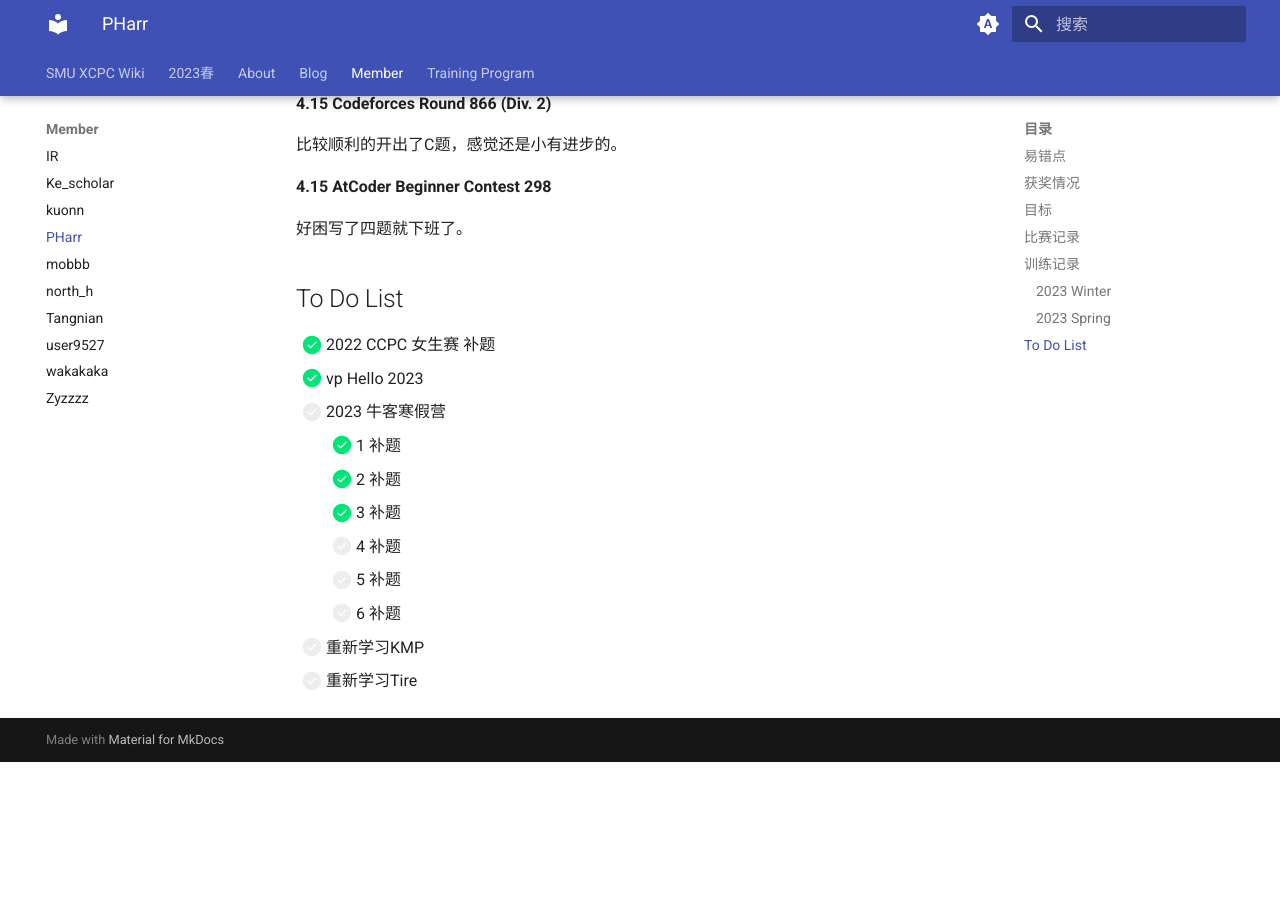
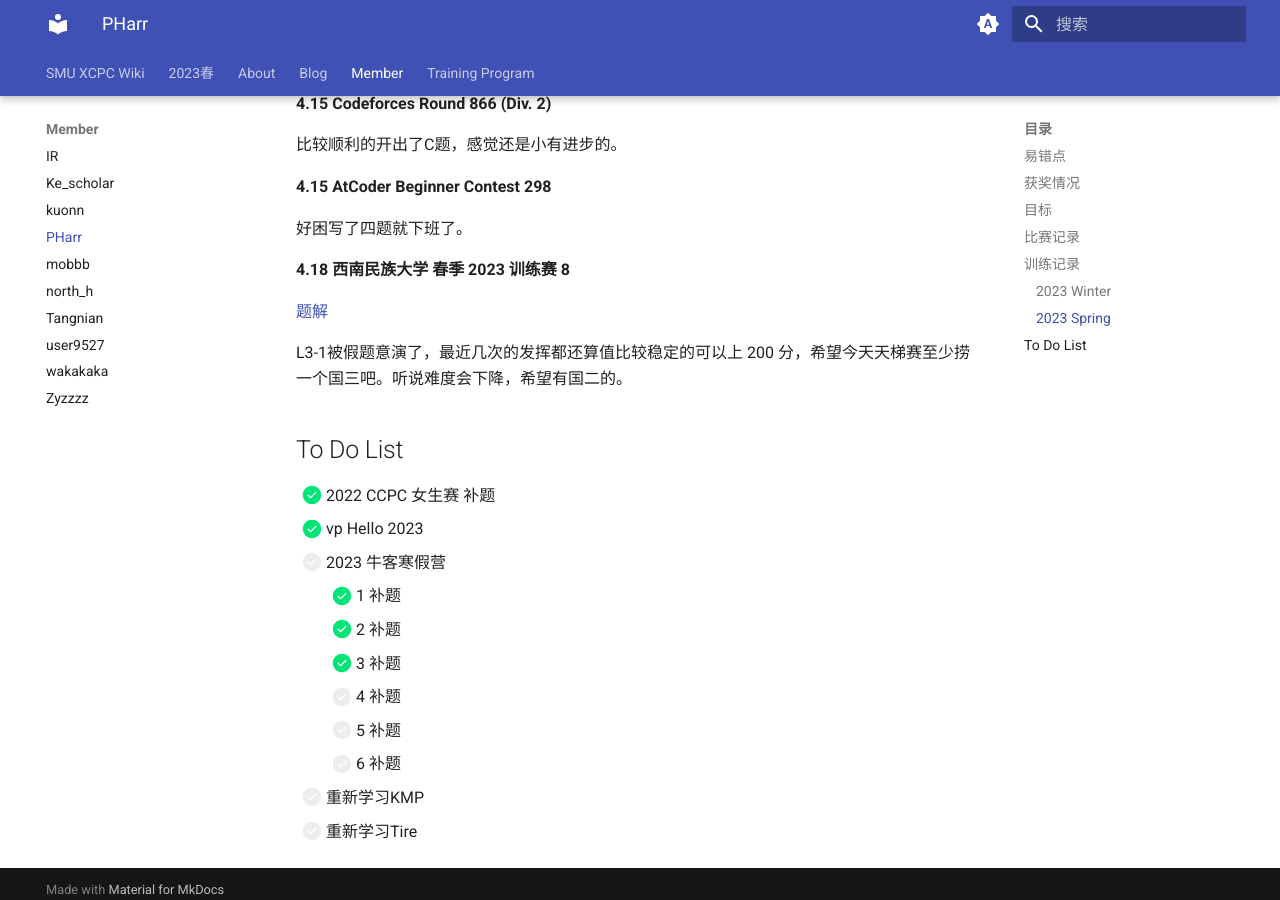
Before and after one commit to SMU-XCPC/wiki, an MkDocs documentation site: the page built from docs/Member/PHarr.md, in a window 1280 px wide and 900 px high, scrolled down 6368 px. Built offline with MkDocs 1.6.1 and Material for MkDocs 9.7.7, drawn with Linux system fonts in a browser that asks for light colours; before the commit the page ends 7130 px from its top, so only the background shows below that.

Commit message:
Update PHarr.md

```diff
--- a/docs/Member/PHarr.md
+++ b/docs/Member/PHarr.md
@@ -257,6 +257,12 @@ L3-1 看漏的一个重要条件有向图，痛失12分，不然这场是有可
 
 好困写了四题就下班了。
 
+**4.18 西南民族大学 春季 2023 训练赛 8**
+
+[题解](https://www.cnblogs.com/PHarr/p/17331203.html)
+
+L3-1被假题意演了，最近几次的发挥都还算值比较稳定的可以上 200 分，希望今天天梯赛至少捞一个国三吧。听说难度会下降，希望有国二的。
+
 ## To Do List
 
 - [x] 2022 CCPC 女生赛 补题
```
